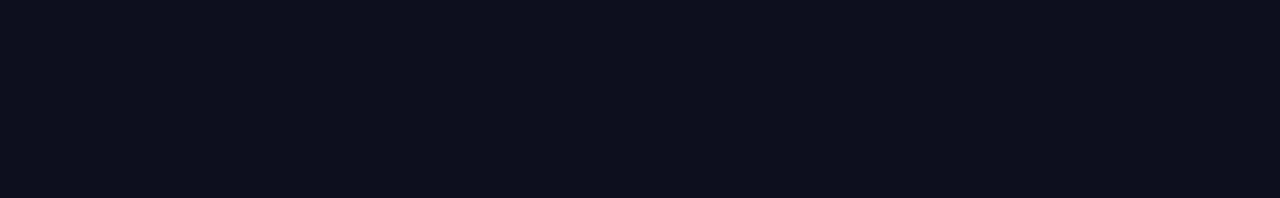
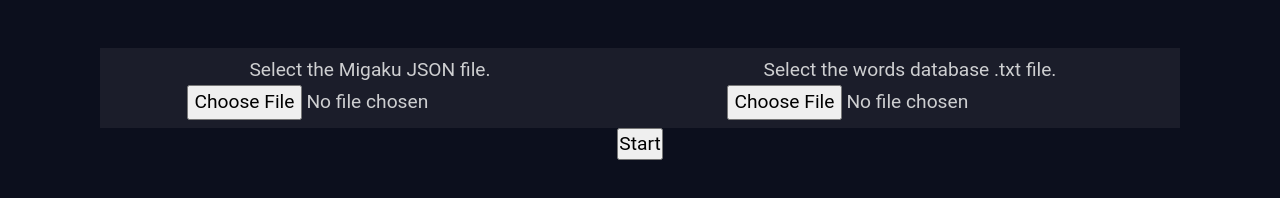
Before and after one commit to K1nlaS/migaku_to_anki_morph_converter, an Electron app: page renderer/index.html in a window 1280 px wide. Drawn offline with nearby package versions, Linux system fonts and the light colour scheme.

Commit message:
initial structure

```diff
--- a/renderer/css/style.css
+++ b/renderer/css/style.css
@@ -62,3 +62,7 @@
   padding: 0px 100px;
   margin: 3rem auto 0px;
 }
+
+.main-container .file-container {
+  background-color: var(--primary-white-color);
+}
--- a/renderer/index.html
+++ b/renderer/index.html
@@ -13,6 +13,27 @@
 
   <div class="main-container">
 
+    <div class="container text-center">
+      <div class="row">
+        <div class="col p-2 file-container">
+          <span class="">Select the Migaku JSON file.</span>
+          <input id="migaku" type="file" class="hidden" />
+        </div>
+
+        <div class="col p-2 file-container">
+          <span class="">Select the words database .txt file.</span>
+          <input id="data" type="file" class="hidden" />
+        </div>
+
+      </div>
+    </div>
+
+    <div class="container text-center">
+      <input type="button" id="crosscheck" value="Start">
+    </div>
+
+  </div>
+
   </div>
 
 
```
Also changed, not shown: main.js (+12 -1 lines).
